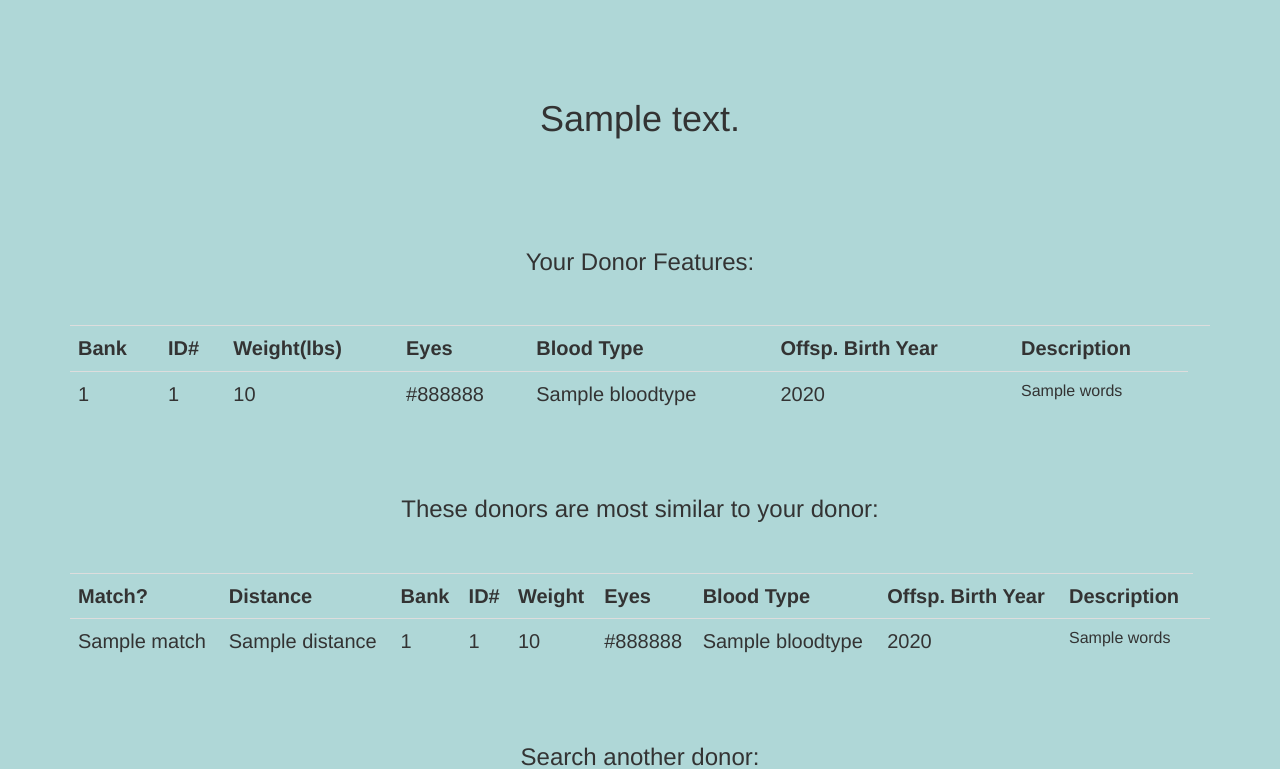
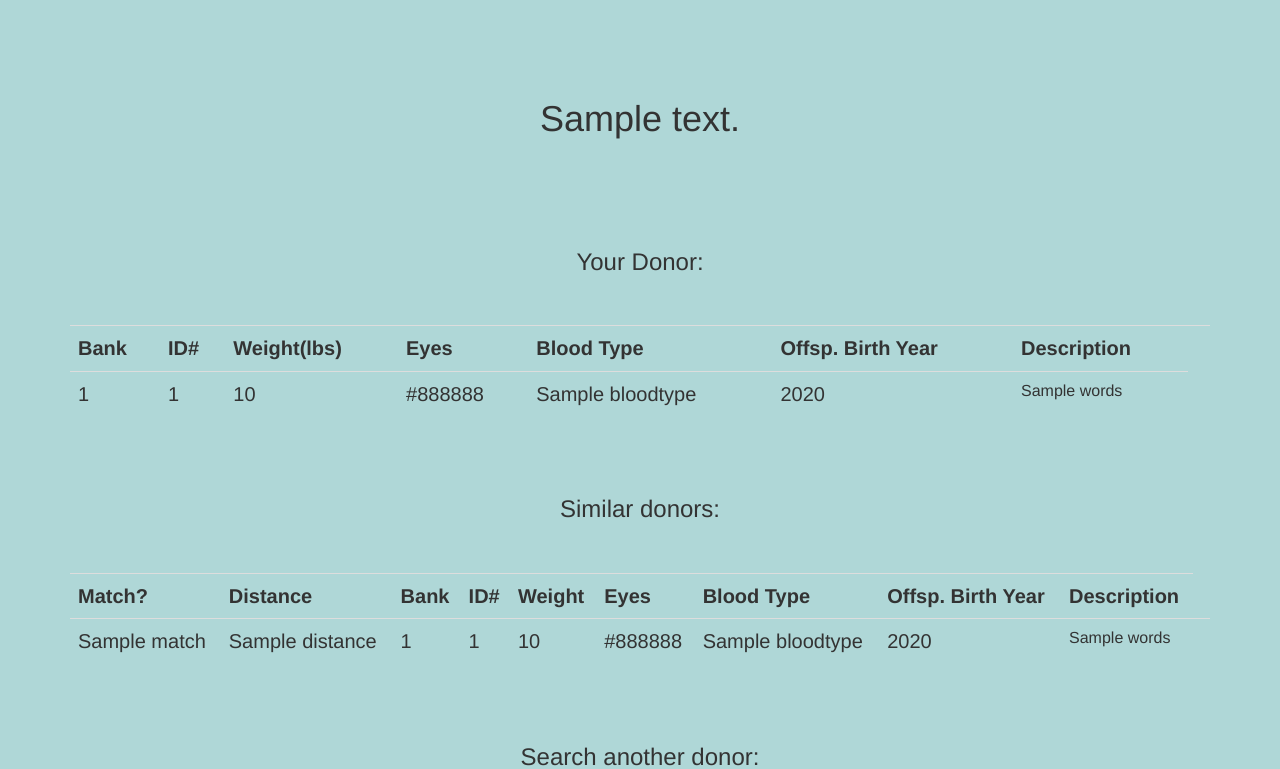
Before and after one commit to nathanvc/super-donor, a Flask app: template dsr_app/templates/output.html in a window 1280 px wide. Shown: the part 51-820 px from the top of the page. Run offline with Flask 2, Linux system fonts and the light colour scheme; the template is opened without the code that fills it: most values are stand-ins (such as "Sample title", 1, 10 or a date in 2020); parts of the project's set-up code (start-up, migrations or seed data) failed here and were passed over; some libraries are stand-ins or nearby versions.

Commit message:
update headings

```diff
--- a/dsr_app/templates/output.html
+++ b/dsr_app/templates/output.html
@@ -64,7 +64,7 @@
 
     <div class="container">
       <div class="starter-template">
-        <h3>Your Donor Features:</h3>
+        <h3>Your Donor:</h3>
         <!--<p class="lead">This is your donor:</p> -->
       </div>
 
@@ -84,7 +84,7 @@
 
     <div class="container">
       <div class="starter-template">
-        <h3>These donors are most similar to your donor:</h3>
+        <h3>Similar donors:</h3>
         <!--<p class="lead">Distances < 2 are most likely to be the same person: </p> -->
       </div>
 
```
